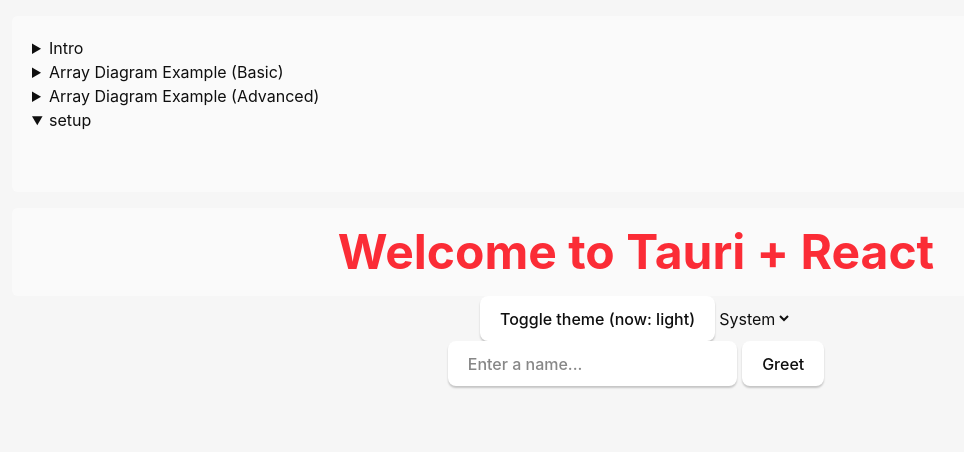
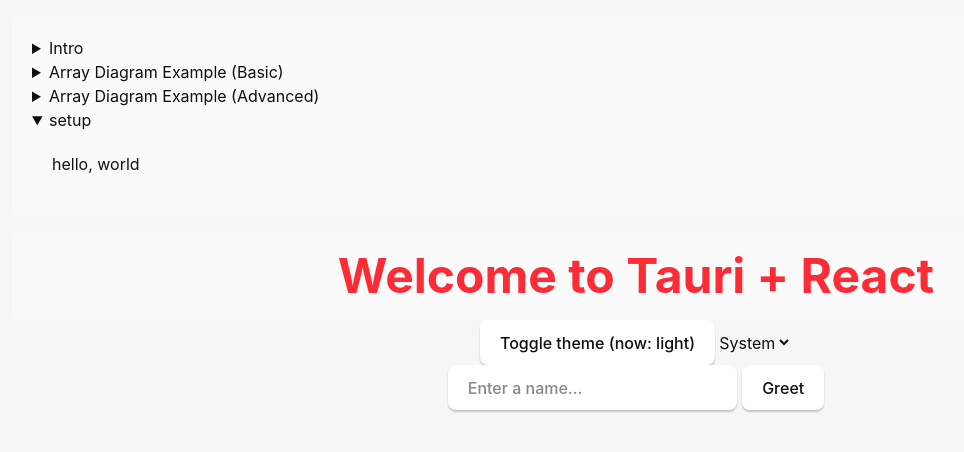
Before and after one commit to GD0C/DSA-wiki, a React (Vite) app in the folder desktop-version/: page / in a window 1280 px wide. Both pictures are taken after a click on the heading "setup". Shown: the top 452 px of the page, without its empty margins (4-968 px from the left). Built offline with nearby package versions, Linux system fonts and the light colour scheme.

Commit message:
Feat: added LL - need to cleanup Array

```diff
--- a/desktop-version/src/App.tsx
+++ b/desktop-version/src/App.tsx
@@ -1,6 +1,6 @@
 import { useState } from "react";
 import { invoke } from "@tauri-apps/api/core";
-import { ArrayDiagram, AccordionCard, BaseCard } from "./components";
+import { ArrayDiagram, AccordionCard, BaseCard, LLDiagram } from "./components";
 import { useTheme, type Theme } from "./theme";
 import "./App.css";
 
@@ -13,6 +13,7 @@
 ]
 
 const values: number[] = [1, 2, 3, 4, 5, 6, 7, 8, 9, 10];
+const llValues: number[] = [1, 2, 3, 4, 5, 6, 7, 8, 9, 10];
 
 
 const renderDetail = (value: number | undefined, idx: number) => (
@@ -23,7 +24,7 @@
   (<button className="hover:cursor-pointer">hello</button>),
   (<ArrayDiagram values={values} />),
   (<ArrayDiagram values={values} type="advanced" renderDetail={renderDetail} />),
-  "",
+  (<LLDiagram values={llValues} />),
 ]
 
 const accordionData = Array.from({ length: 4 }, (_, i) => ({
--- a/desktop-version/src/components/cs/array-diagram/array-diagram.tsx
+++ b/desktop-version/src/components/cs/array-diagram/array-diagram.tsx
@@ -18,7 +18,9 @@
     defaultSelected?: number;
   });
 
-export function ArrayDiagram<T = number>(props: ArrayDiagramProps<T>) {
+
+
+export const ArrayDiagram = <T = number>(props: ArrayDiagramProps<T>) => {
   const { values, size, showIndices = true, highlight } = props;
   const length = values?.length ?? size ?? 0;
   const [selected, setSelected] = useState<number | null>(
--- a/desktop-version/src/components/cs/index.ts
+++ b/desktop-version/src/components/cs/index.ts
@@ -1 +1,2 @@
 export * from './array-diagram';
+export * from './ll-diagram';
--- /dev/null
+++ b/desktop-version/src/components/cs/ll-diagram/index.ts
@@ -0,0 +1 @@
+export * from './ll-diagram';
--- /dev/null
+++ b/desktop-version/src/components/cs/ll-diagram/ll-diagram.tsx
@@ -0,0 +1,9 @@
+import { FC } from 'react';
+
+export const LLDiagram: FC = () => {
+  return (
+    <div>
+      hello, world
+    </div>
+  );
+}
```
